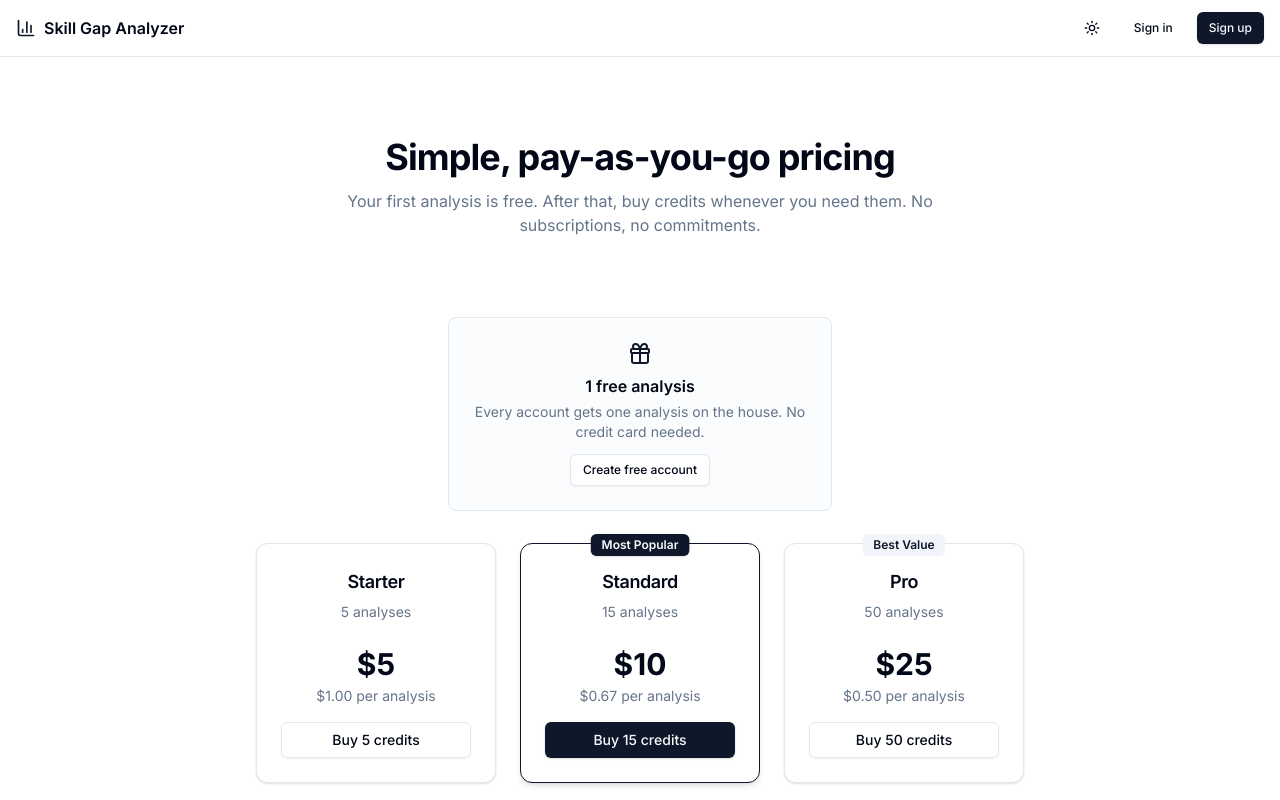
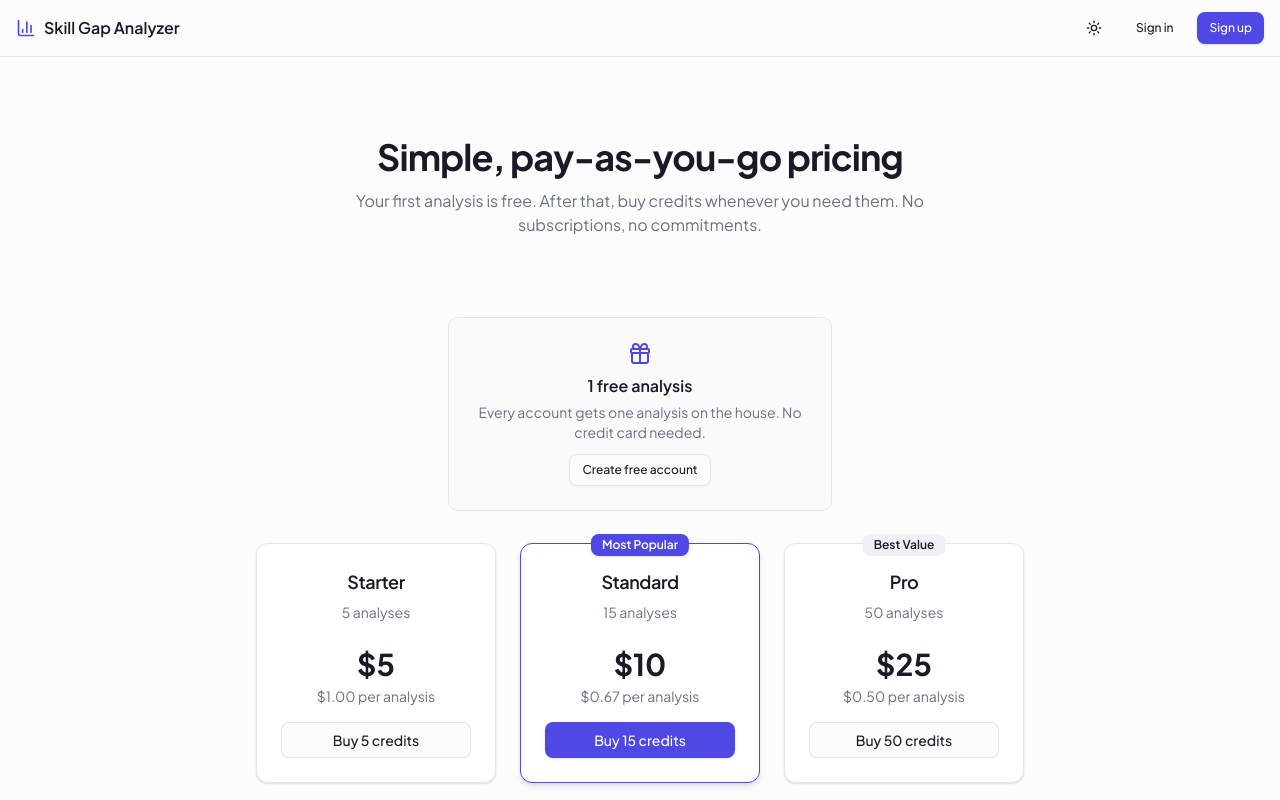
Before and after one commit to 1shanpanta/skill-gap-analyzer, a Next.js app in the folder client/: page /pricing in a window 1280 px wide. Shown: the top 800 px of the page. Built offline with nearby package versions, Linux system fonts and the light colour scheme; no server answers.

Commit message:
[style] swap inter for plus jakarta sans, warm up color palette to indigo+teal

```diff
--- a/client/src/app/globals.css
+++ b/client/src/app/globals.css
@@ -4,48 +4,48 @@
 
 @layer base {
   :root {
-    --background: 0 0% 100%;
-    --foreground: 222.2 84% 4.9%;
+    --background: 0 0% 99%;
+    --foreground: 234 20% 12%;
     --card: 0 0% 100%;
-    --card-foreground: 222.2 84% 4.9%;
+    --card-foreground: 234 20% 12%;
     --popover: 0 0% 100%;
-    --popover-foreground: 222.2 84% 4.9%;
-    --primary: 222.2 47.4% 11.2%;
-    --primary-foreground: 210 40% 98%;
-    --secondary: 210 40% 96.1%;
-    --secondary-foreground: 222.2 47.4% 11.2%;
-    --muted: 210 40% 96.1%;
-    --muted-foreground: 215.4 16.3% 46.9%;
-    --accent: 210 40% 96.1%;
-    --accent-foreground: 222.2 47.4% 11.2%;
-    --destructive: 0 84.2% 60.2%;
-    --destructive-foreground: 210 40% 98%;
-    --border: 214.3 31.8% 91.4%;
-    --input: 214.3 31.8% 91.4%;
-    --ring: 222.2 84% 4.9%;
-    --radius: 0.5rem;
+    --popover-foreground: 234 20% 12%;
+    --primary: 243 75% 59%;
+    --primary-foreground: 0 0% 100%;
+    --secondary: 220 25% 95%;
+    --secondary-foreground: 234 20% 12%;
+    --muted: 220 20% 96%;
+    --muted-foreground: 220 10% 46%;
+    --accent: 173 58% 39%;
+    --accent-foreground: 0 0% 100%;
+    --destructive: 0 84% 60%;
+    --destructive-foreground: 0 0% 100%;
+    --border: 220 20% 91%;
+    --input: 220 20% 91%;
+    --ring: 243 75% 59%;
+    --radius: 0.625rem;
   }
 
   .dark {
-    --background: 0 0% 3.9%;
-    --foreground: 0 0% 98%;
-    --card: 0 0% 3.9%;
-    --card-foreground: 0 0% 98%;
-    --popover: 0 0% 3.9%;
-    --popover-foreground: 0 0% 98%;
-    --primary: 0 0% 98%;
-    --primary-foreground: 0 0% 9%;
-    --secondary: 0 0% 14.9%;
-    --secondary-foreground: 0 0% 98%;
-    --muted: 0 0% 14.9%;
-    --muted-foreground: 0 0% 63.9%;
-    --accent: 0 0% 14.9%;
-    --accent-foreground: 0 0% 98%;
-    --destructive: 0 62.8% 30.6%;
+    --background: 234 20% 6%;
+    --foreground: 220 15% 92%;
+    --card: 234 18% 8%;
+    --card-foreground: 220 15% 92%;
+    --popover: 234 18% 8%;
+    --popover-foreground: 220 15% 92%;
+    --primary: 243 75% 64%;
+    --primary-foreground: 0 0% 100%;
+    --secondary: 234 15% 14%;
+    --secondary-foreground: 220 15% 92%;
+    --muted: 234 15% 14%;
+    --muted-foreground: 220 10% 55%;
+    --accent: 173 58% 44%;
+    --accent-foreground: 0 0% 100%;
+    --destructive: 0 62% 40%;
     --destructive-foreground: 0 0% 98%;
-    --border: 0 0% 14.9%;
-    --input: 0 0% 14.9%;
-    --ring: 0 0% 83.1%;
+    --border: 234 12% 16%;
+    --input: 234 12% 16%;
+    --ring: 243 75% 64%;
   }
 }
 
--- a/client/src/app/layout.tsx
+++ b/client/src/app/layout.tsx
@@ -1,11 +1,12 @@
 import type { Metadata } from "next";
-import { Inter } from "next/font/google";
+import { Plus_Jakarta_Sans } from "next/font/google";
 import { Providers } from "@/components/providers";
 import "./globals.css";
 
-const inter = Inter({
+const jakarta = Plus_Jakarta_Sans({
   subsets: ["latin"],
-  variable: "--font-inter",
+  variable: "--font-jakarta",
+  weight: ["300", "400", "500", "600", "700", "800"],
 });
 
 const siteUrl = "https://skill-gap-analyzer-nine.vercel.app";
@@ -84,7 +85,7 @@ export default function RootLayout({
 }>) {
   return (
     <html lang="en" suppressHydrationWarning>
-      <body className={`${inter.variable} font-sans antialiased`}>
+      <body className={`${jakarta.variable} font-sans antialiased`}>
         <script
           type="application/ld+json"
           dangerouslySetInnerHTML={{ __html: JSON.stringify(jsonLd) }}
--- a/client/tailwind.config.ts
+++ b/client/tailwind.config.ts
@@ -14,7 +14,7 @@ const config: Config = {
   	extend: {
   		fontFamily: {
   			sans: [
-  				'var(--font-inter)',
+  				'var(--font-jakarta)',
   				'system-ui',
   				'sans-serif'
   			]
```
